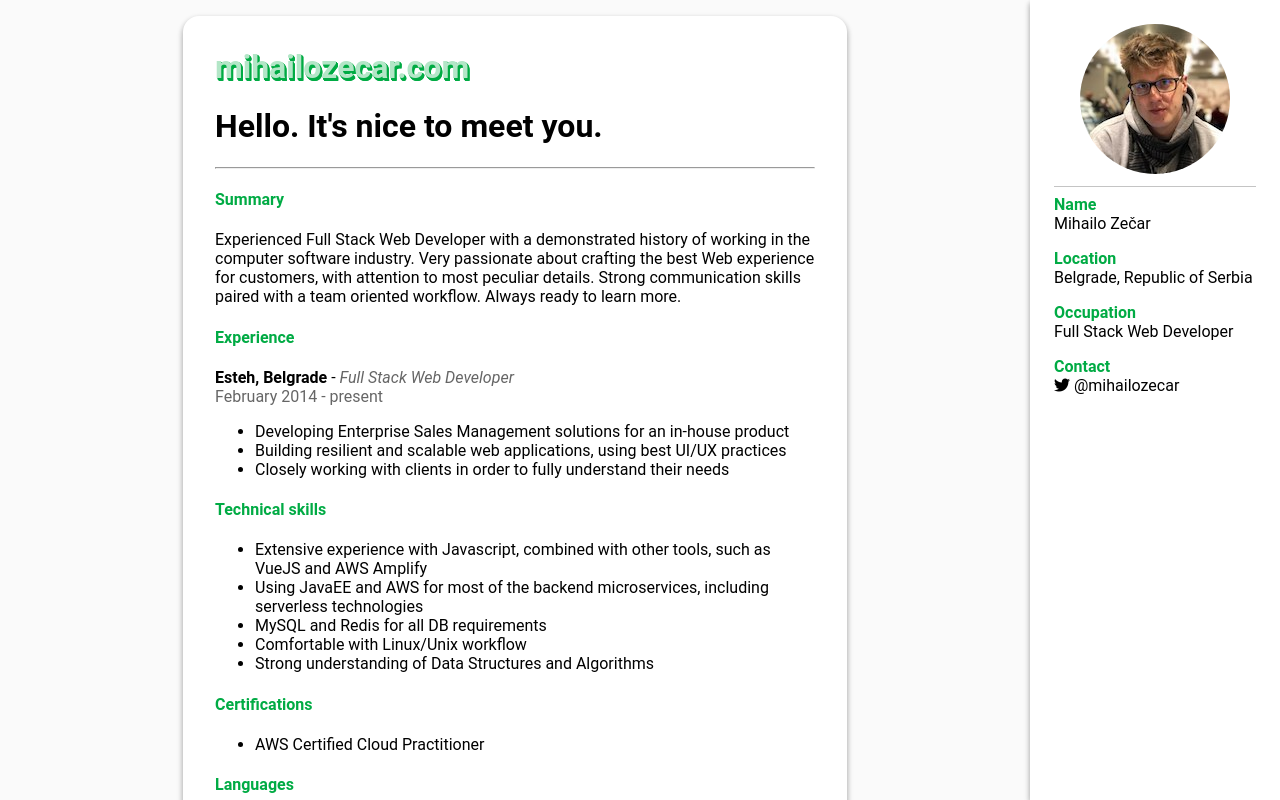
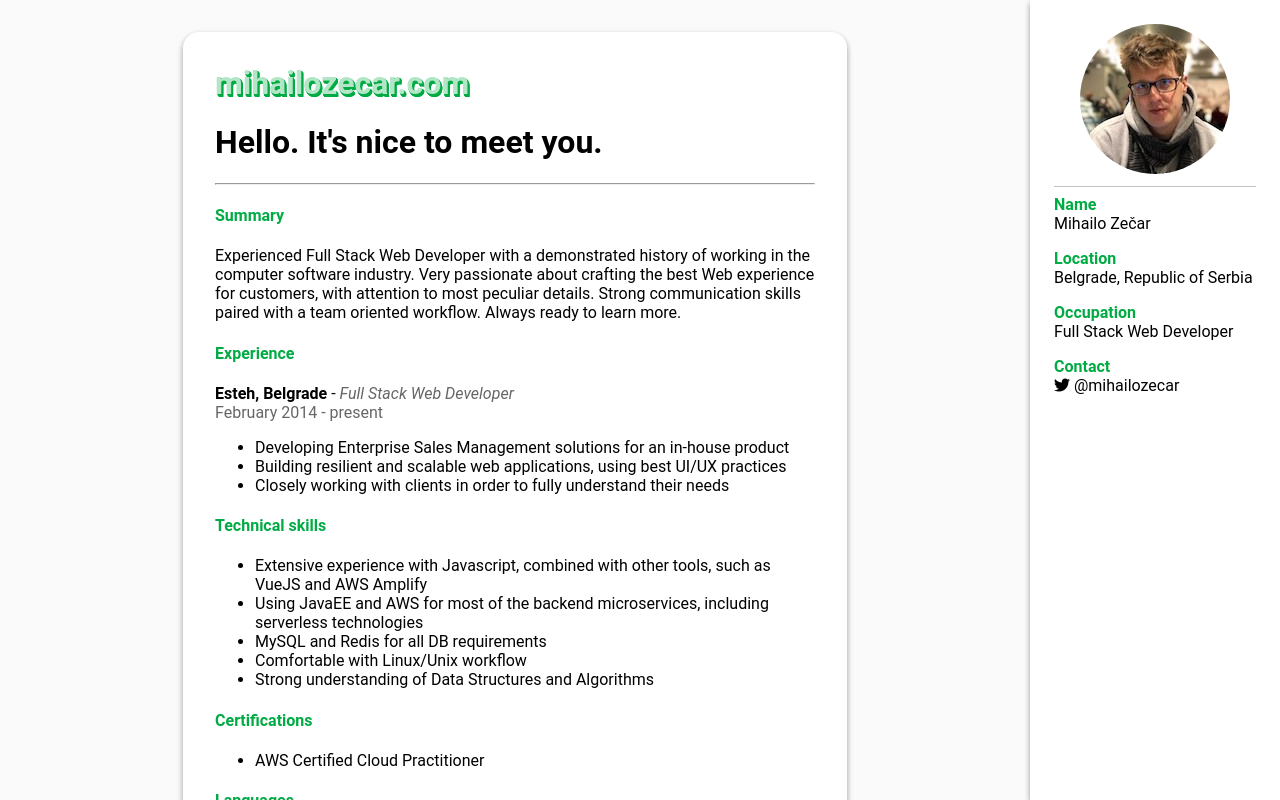
Before and after one commit to mihailozecar/mihailozecar, a Vue app: page / in a window 1280 px wide. Built offline with nearby package versions, Linux system fonts and the light colour scheme.

Commit message:
home margin

```diff
--- a/src/components/Home.vue
+++ b/src/components/Home.vue
@@ -152,6 +152,8 @@ export default {
     background: white;
     box-shadow: 0 3px 6px rgba(0,0,0,0.16), 0 3px 6px rgba(0,0,0,0.23);
     border-radius: 1em;
+    margin-top: 1em;
+    margin-bottom: 2em;
   }
 
   .mz-image {
```
